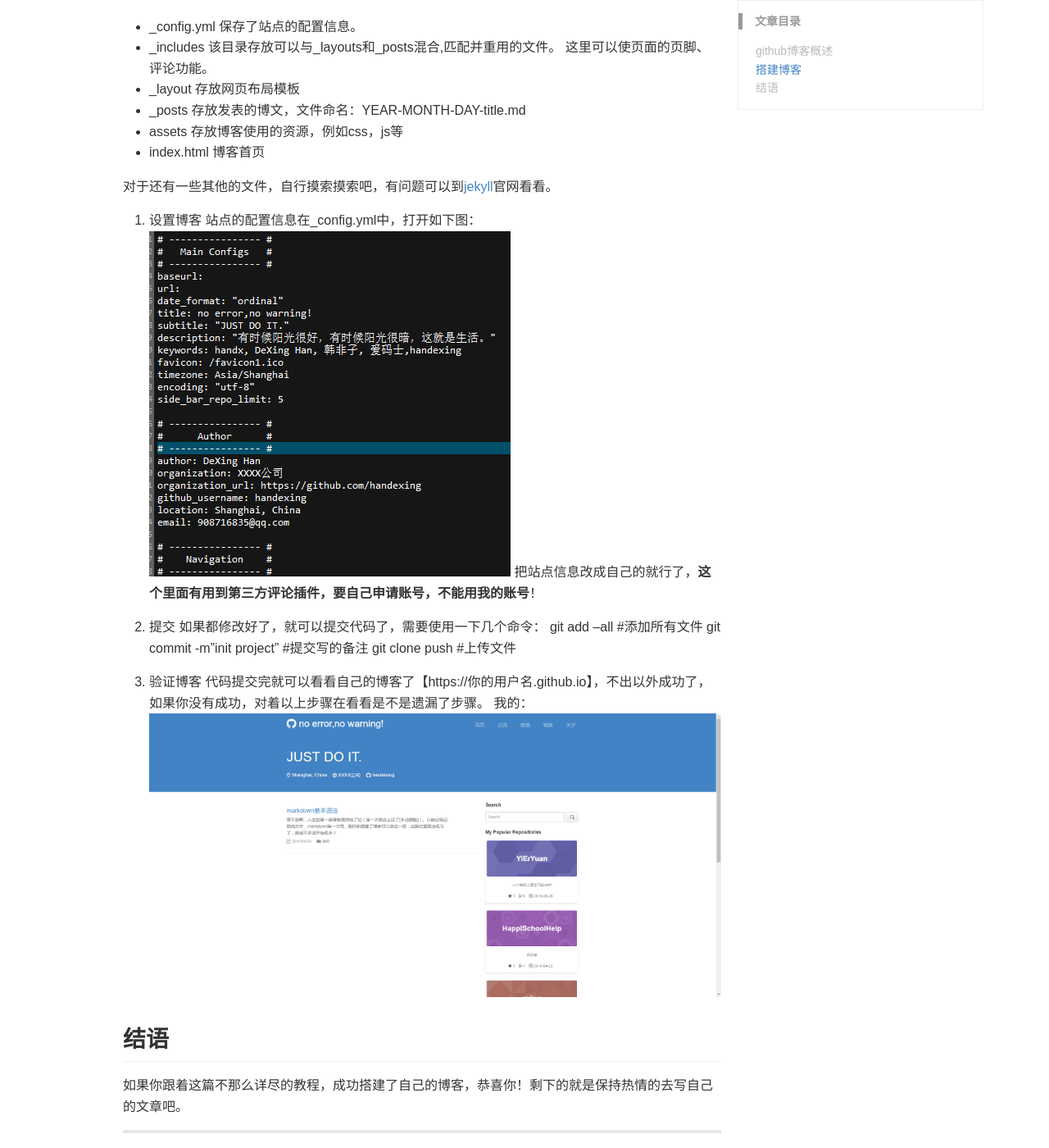
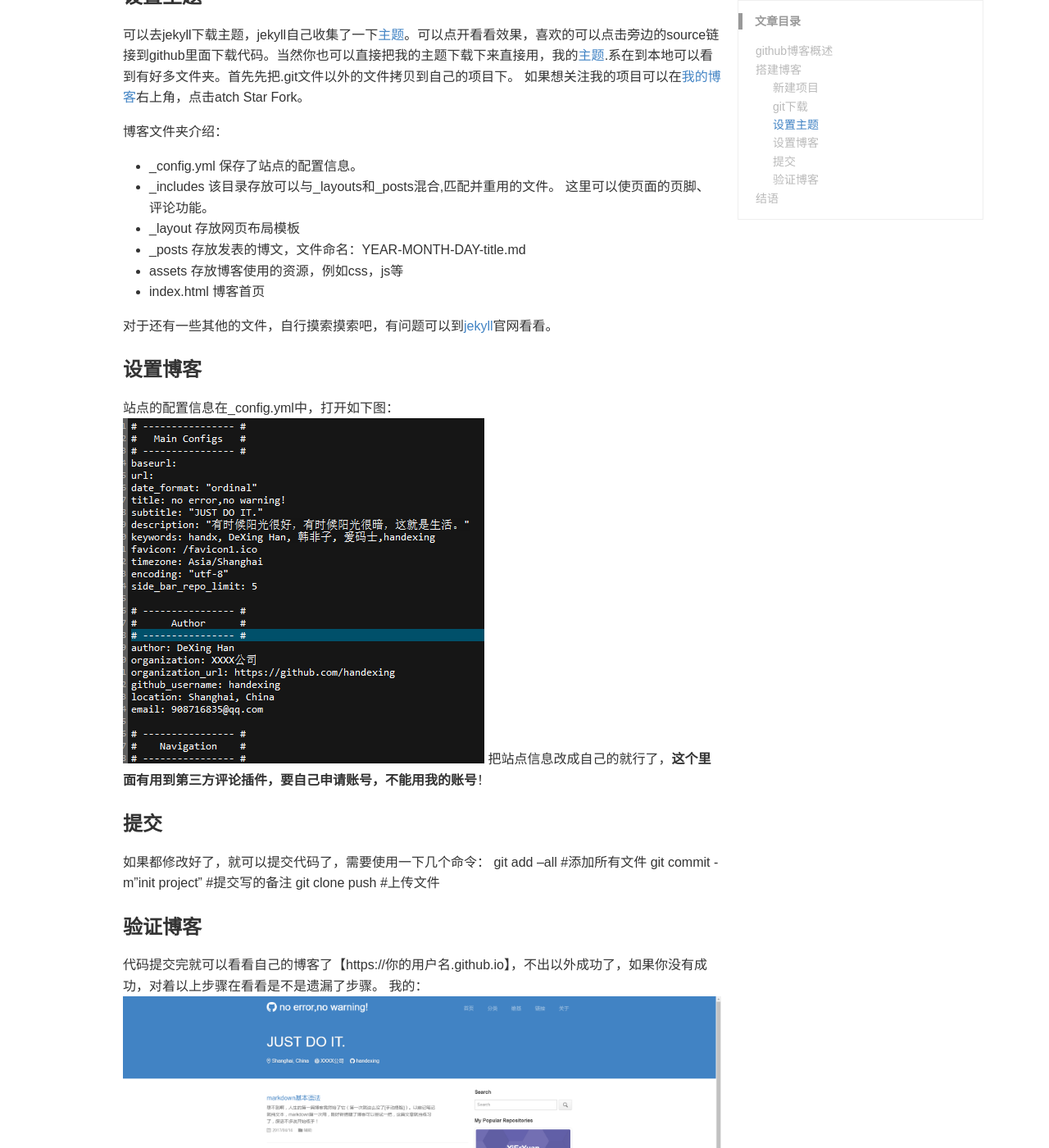
Before and after one commit to tangxuantao/handexing.github.com, a Jekyll site: the page built from _posts/辅助/2017-04-25-github blog.md, in a window 1280 px wide and 1400 px high, scrolled down 1561 px. Shown: the whole window at 82% size. Built offline with Jekyll 4.4.1, drawn with Linux system fonts in a browser that asks for light colours; part of the change alters nothing that is shown; some of the changed text lies outside the part shown.

Commit message:
update github config blog

```diff
--- a/_posts/辅助/2017-04-25-github blog.md
+++ b/_posts/辅助/2017-04-25-github blog.md
@@ -14,13 +14,13 @@ keywords: github，搭建，博客
 ## 搭建博客
 一般的教程是在本地搭建好jekyll环境，之后一步一步的使用github搭建博客。但是，这里我没有在本地搭建环境。所以，如果想在本地搭建环境的，需要去其他地方找资料了。 步骤流程参考[Github Page](https://pages.github.com/) ，这里只是简单的介绍下！
 
-1. 新建项目
+### 新建项目
 首先需要注册一个github账号。注册成功之后新建一个项目，如下图：
 ![新建项目](/images/posts/creategithub.png)
 **项目名称必须是[用户名+github.com]或[用户名+github.io]**
 之后可以设置该项目的属性，在项目的右侧的Settings，可以设置允许有wiki等，注意GitHub Pages不要选择**automatic page generator**!。
 
-2. git下载
+### git下载
 项目建立完毕，下载git工具，
 - [mingw](http://mingw.org/)
 - [git](https://www.git-scm.com/download/win)
@@ -30,7 +30,7 @@ keywords: github，搭建，博客
      git clone https://github.com/handexing/handexing.github.com.git
 之后在本地会看到已经clone下来的项目。
 
-3. 设置主题
+### 设置主题
 可以去jekyll下载主题，jekyll自己收集了一下[主题](https://github.com/jekyll/jekyll/wiki/Sites)。可以点开看看效果，喜欢的可以点击旁边的source链接到github里面下载代码。当然你也可以直接把我的主题下载下来直接用，我的[主题](https://github.com/handexing/handexing.github.com.git).系在到本地可以看到有好多文件夹。首先先把.git文件以外的文件拷贝到自己的项目下。
 如果想关注我的项目可以在[我的博客](https://github.com/handexing/handexing.github.com.git)右上角，点击atch Star Fork。
 
@@ -45,18 +45,18 @@ keywords: github，搭建，博客
 
 对于还有一些其他的文件，自行摸索摸索吧，有问题可以到[jekyll](http://jekyllcn.com/docs/home/)官网看看。
 
-4. 设置博客
+### 设置博客
 站点的配置信息在_config.yml中，打开如下图：
 ![配置博客](/images/posts/config.png)
 把站点信息改成自己的就行了，**这个里面有用到第三方评论插件，要自己申请账号，不能用我的账号**！
 
-5. 提交
+### 提交
 如果都修改好了，就可以提交代码了，需要使用一下几个命令：
      git add --all #添加所有文件
      git commit -m"init project" #提交写的备注
      git clone push #上传文件
 
-6. 验证博客
+### 验证博客
 代码提交完就可以看看自己的博客了【https://你的用户名.github.io】，不出以外成功了，如果你没有成功，对着以上步骤在看看是不是遗漏了步骤。
 我的：
 ![验证博客](/images/posts/blog.png)
```
